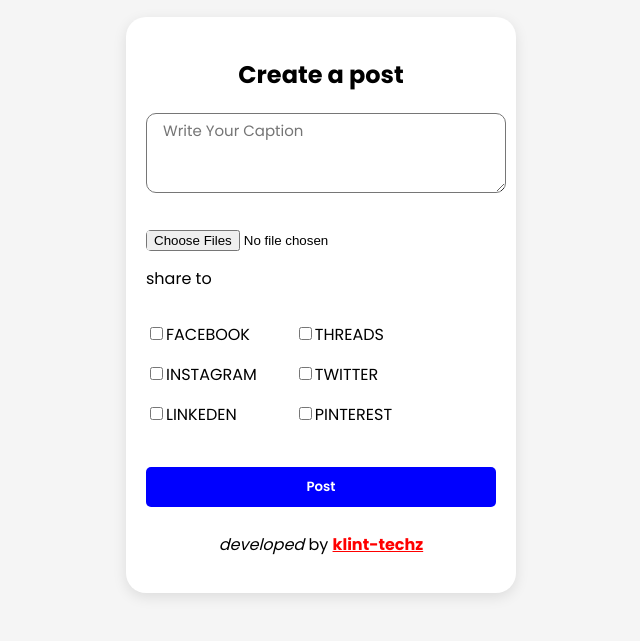
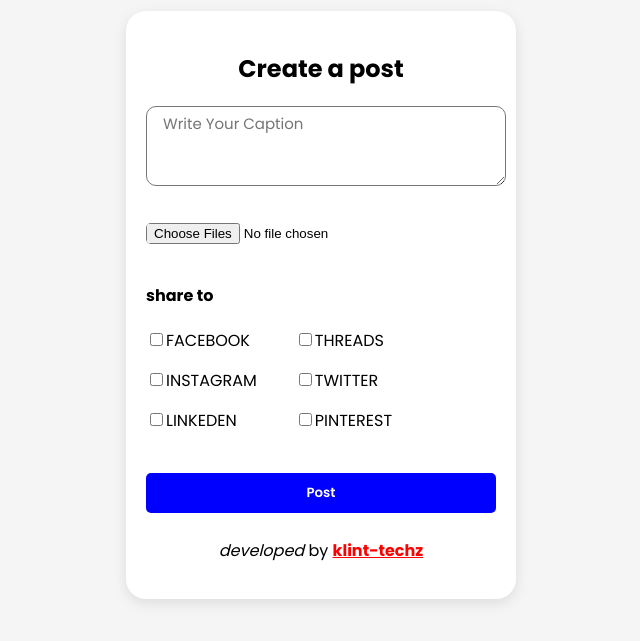
Before and after one commit to klint-techz/Unipost, a plain HTML site: page index.html in a window 1280 px wide. Shown: the part 103-744 px from the top of the page, without its empty margins (319-959 px from the left). Drawn offline with Linux system fonts and the light colour scheme.

Commit message:
Update index.html

```diff
--- a/index.html
+++ b/index.html
@@ -16,7 +16,7 @@
         <input type="file" id="mediaUpload" accept="image/*,video/*" multiple>
         </div>
 
-    <p>share to</p>
+     <p class="share"><strong>share to</strong> </p>
     <div class="platformsContainer">
     <div class="platforms">
 
```
